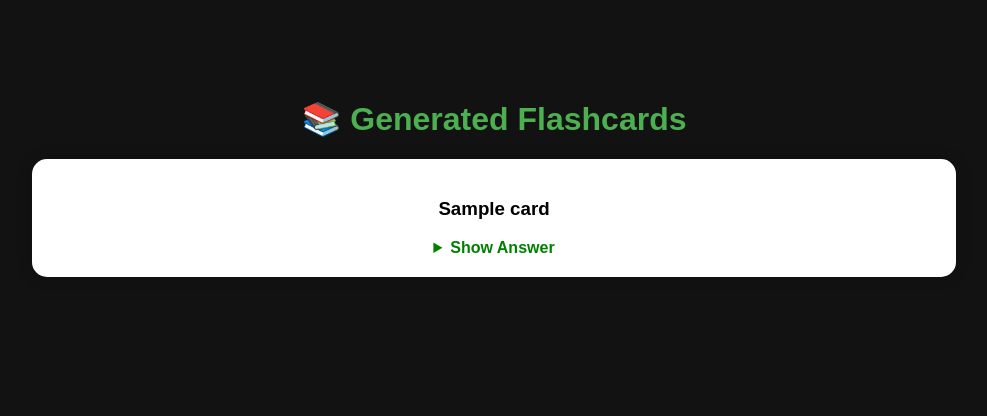
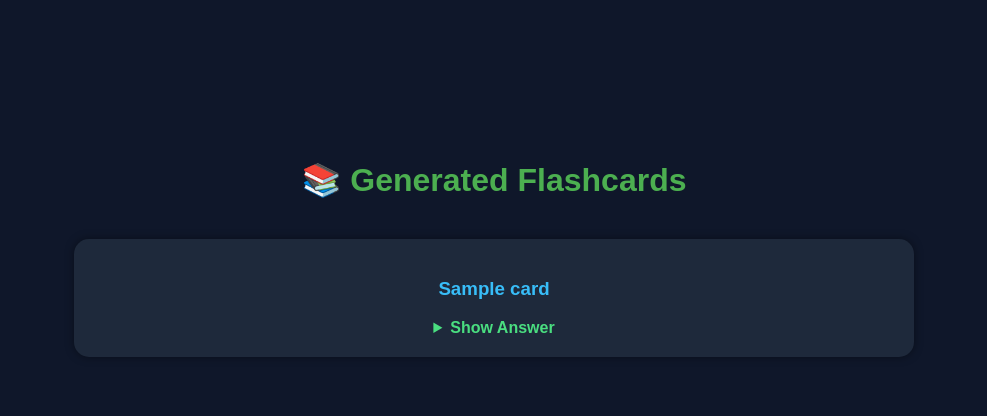
Before and after one commit to AyushVardhanOG/AI-Flashcard-Generator, a Flask app: template templates/flashcards.html in a window 1280 px wide. Shown: the top 416 px of the page, without its empty margins (146-1133 px from the left). Run offline with Flask 3, Linux system fonts and the light colour scheme; the template is opened without the code that fills it: most values are stand-ins (such as "Sample title", 1, 10 or a date in 2020).

Commit message:
Improved flashcard UI

```diff
--- a/templates/flashcards.html
+++ b/templates/flashcards.html
@@ -2,13 +2,61 @@
 <html>
 <head>
     <title>AI Flashcards</title>
-    <link rel="stylesheet" href="{{ url_for('static', filename='style.css') }}">
+
+    <link rel="stylesheet"
+          href="{{ url_for('static', filename='style.css') }}">
+
+    <style>
+
+        body{
+            background:#0f172a;
+            color:white;
+            font-family:Arial, sans-serif;
+            padding:40px;
+        }
+
+        h1{
+            text-align:center;
+            margin-bottom:40px;
+        }
+
+        .card{
+            background:#1e293b;
+            padding:20px;
+            margin:20px auto;
+            border-radius:15px;
+            max-width:800px;
+            box-shadow:0 0 10px rgba(0,0,0,0.4);
+        }
+
+        h3{
+            color:#38bdf8;
+        }
+
+        details{
+            margin-top:15px;
+        }
+
+        summary{
+            cursor:pointer;
+            color:#4ade80;
+            font-weight:bold;
+        }
+
+        p{
+            margin-top:10px;
+            line-height:1.6;
+        }
+
+    </style>
+
 </head>
 <body>
 
 <h1>📚 Generated Flashcards</h1>
 
 {% for card in cards %}
+
 <div class="card">
 
     <h3>{{ card.question }}</h3>
@@ -19,6 +67,7 @@
     </details>
 
 </div>
+
 {% endfor %}
 
 </body>
```
